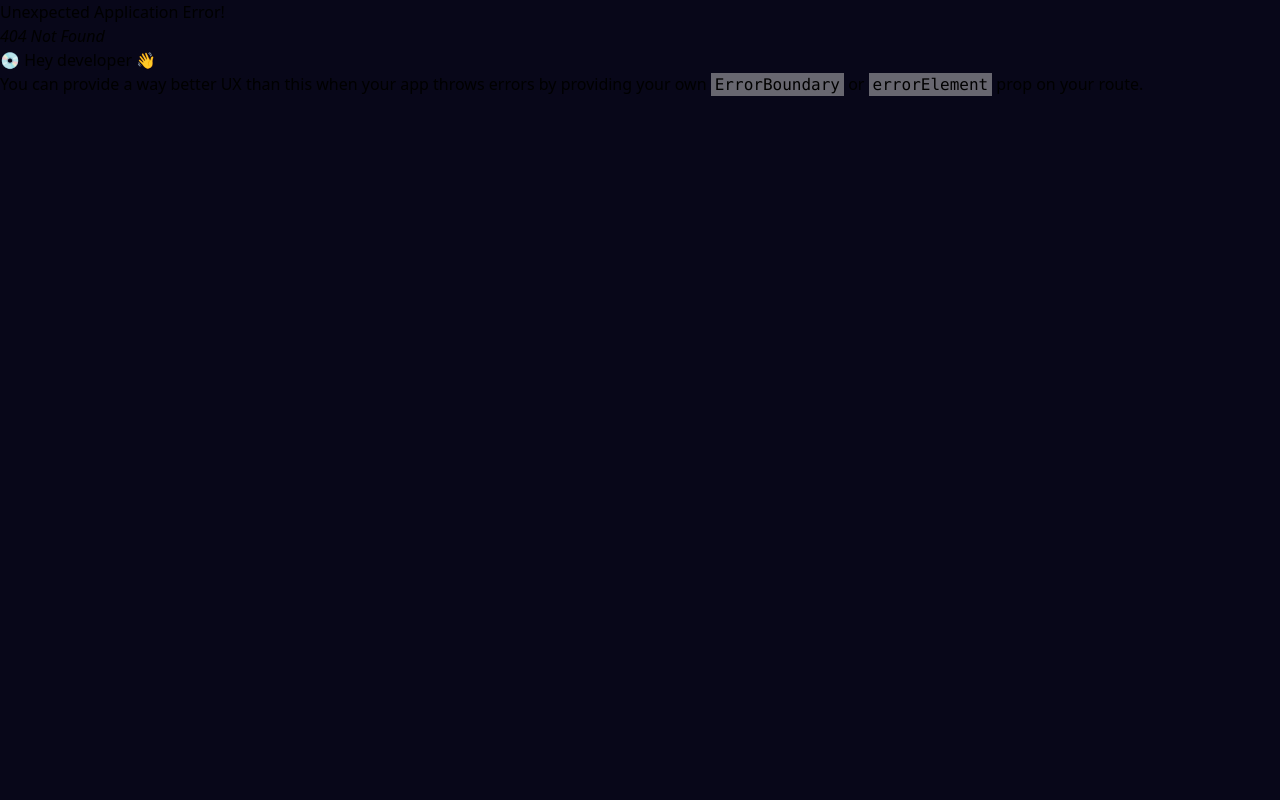
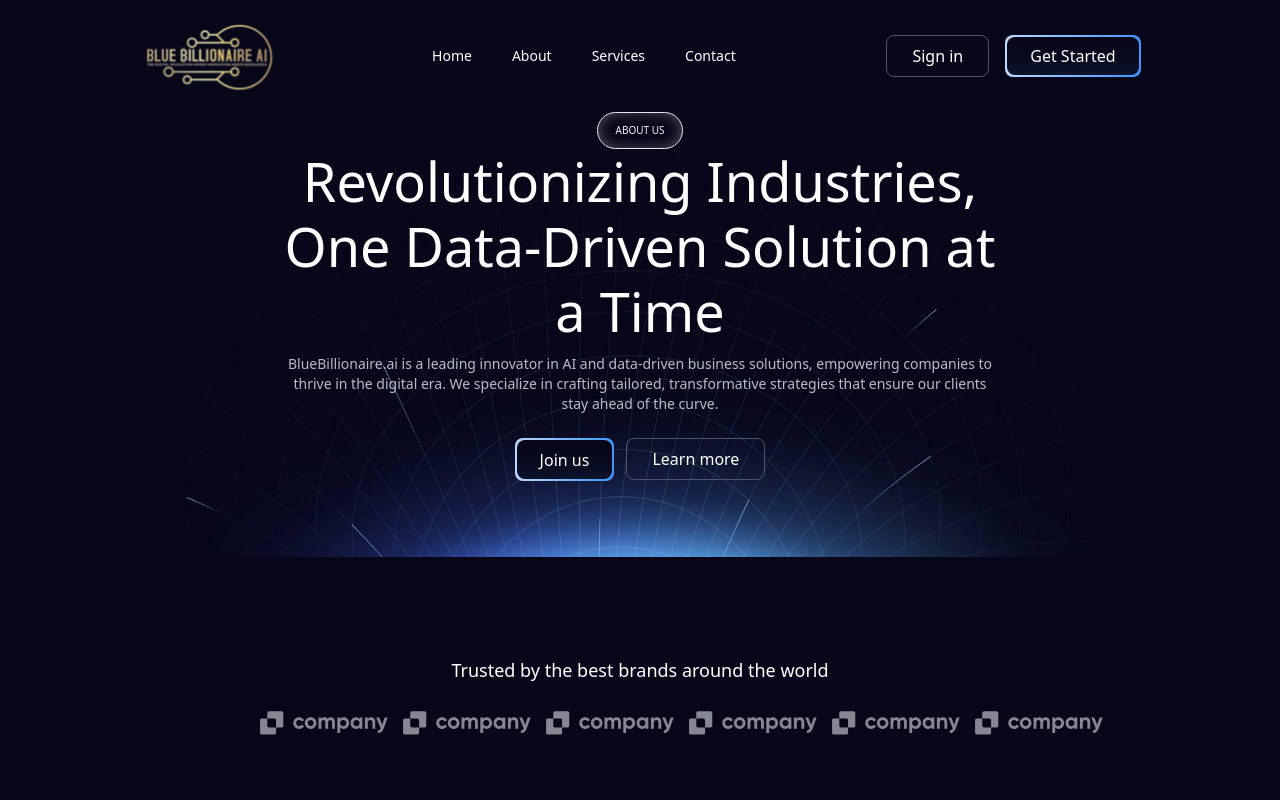
Before and after one commit to remeessalam/abuzars, a React (Vite) app: page /about in a window 1280 px wide. Before the commit this address had no page. Shown: the top 800 px of the page. Built offline with nearby package versions, Linux system fonts and the light colour scheme.

Commit message:
about page section one complete

```diff
--- a/src/App.jsx
+++ b/src/App.jsx
@@ -1,6 +1,7 @@
 import { createBrowserRouter } from "react-router-dom";
 import HomePage from "./pages/HomePage/HomePage";
 import AppLayout from "./Layout/AppLayout";
+import AboutPage from "./pages/AboutPage/AboutPage";
 
 const appRouter = createBrowserRouter([
   {
@@ -11,6 +12,10 @@ const appRouter = createBrowserRouter([
         path: "/",
         element: <HomePage />,
       },
+      {
+        path: "/about",
+        element: <AboutPage />,
+      },
     ],
   },
 ]);
--- a/src/Layout/Header.jsx
+++ b/src/Layout/Header.jsx
@@ -2,6 +2,7 @@ import { useState } from "react";
 import Logo from "../assets/svg/Logo.svg";
 import menuIcon from "../assets/svg/menuIcon.svg";
 import Button from "../component/Button/Button";
+import { Link } from "react-router-dom";
 const Header = () => {
   const [openMenu, setOpenMenu] = useState(false);
   return (
@@ -19,8 +20,12 @@ const Header = () => {
           </div>
           <div className="md:flex hidden ">
             <ul className="flex gap-10">
-              <li>Home</li>
-              <li>About</li>
+              <li>
+                <Link to="/">Home</Link>
+              </li>
+              <li>
+                <Link to="/about">About</Link>
+              </li>
               <li>Services</li>
               <li>Contact</li>
             </ul>
--- /dev/null
+++ b/src/pages/AboutPage/AboutPage.jsx
@@ -0,0 +1,11 @@
+import Section from "./Sections/Section";
+
+const AboutPage = () => {
+  return (
+    <>
+      <Section />
+    </>
+  );
+};
+
+export default AboutPage;
--- /dev/null
+++ b/src/pages/AboutPage/Sections/Section.jsx
@@ -0,0 +1,54 @@
+import homeicon from "../../../assets/images/aboutpagesectiononebg.jpeg";
+import Component from "../../../assets/svg/Component4.svg";
+import Button from "../../../component/Button/Button";
+const Section = () => {
+  return (
+    <div
+      className="relative flex justify-center items-center flex-col w-full min-h-full bg-[#080719] text-white overflow-hidden"
+      // bg-top bg-[length:100%_570px]
+    >
+      <div className="absolute -top-[16%] w-screen opacity-100 z-0 h-[545px]">
+        <img src={homeicon} alt="" className="w-screen align-middle h-full" />
+      </div>
+      <div className="flex flex-col z-10 overflow-hidden">
+        <div className="flex justify-center">
+          <h3 className="text-[#F5F5F5] text-[10px] rounded-full border px-[18px] py-[10px] shadow-8xl shadow-white">
+            {"About us".toUpperCase()}
+          </h3>
+        </div>
+        <div className="flex justify-center">
+          <h2 className="text-[35px] mt-10 md:mt-0 md:text-[54px] text-center leading-[30px] max-w-[90%] sm:max-w-[70%] md:leading-[65px]">
+            Revolutionizing Industries, One Data-Driven Solution at a Time
+          </h2>
+        </div>
+        <div className="flex justify-center mt-[10px]">
+          <p className="max-w-[718px] text-center text-sm text-[#BABCC6]">
+            BlueBillionaire.ai is a leading innovator in AI and data-driven
+            business solutions, empowering companies to thrive in the digital
+            era. We specialize in crafting tailored, transformative strategies
+            that ensure our clients stay ahead of the curve.
+          </p>
+        </div>
+        <div className="flex justify-center h-[43px] gap-3 mt-[24px]">
+          <Button buttonName={"Join us"} border={true} />
+          <Button buttonName={"Learn more"} border={false} />
+        </div>
+      </div>
+
+      <h3 className="mt-[175px] z-10 max-w-[399px] font-medium text-lg text-white text-center">
+        Trusted by the best brands around the world
+      </h3>
+
+      <div className="flex gap-3  h-[28px] mt-[24px]">
+        <img src={Component} alt="" />
+        <img src={Component} alt="" />
+        <img src={Component} alt="" />
+        <img src={Component} alt="" />
+        <img src={Component} alt="" />
+        <img src={Component} alt="" />
+      </div>
+    </div>
+  );
+};
+
+export default Section;
--- a/src/pages/HomePage/Sections/Section.jsx
+++ b/src/pages/HomePage/Sections/Section.jsx
@@ -1,6 +1,7 @@
 import homeicon from "../../../assets/png/homePageBackground.png";
 import homePageImage1 from "../../../assets/images/homePageImage1.jpeg";
 import homePageBottomImage from "../../../assets/images/homePageBottomImage.jpeg";
+import Component from "../../../assets/svg/Component4.svg";
 import Button from "../../../component/Button/Button";
 const Section = () => {
   return (
@@ -61,8 +62,13 @@ const Section = () => {
         Trusted by the best brands around the world
       </h3>
 
-      <div className="w-[500px] bg-violet-600 h-[28px] mt-[24px]">
-        some animation
+      <div className="flex gap-3  h-[28px] mt-[24px]">
+        <img src={Component} alt="" />
+        <img src={Component} alt="" />
+        <img src={Component} alt="" />
+        <img src={Component} alt="" />
+        <img src={Component} alt="" />
+        <img src={Component} alt="" />
       </div>
     </div>
   );
```
Also changed, not shown: src/assets/images/aboutpagesectiononebg.jpeg (added), src/assets/png/aboutpageSectiontwobg.png (added).
